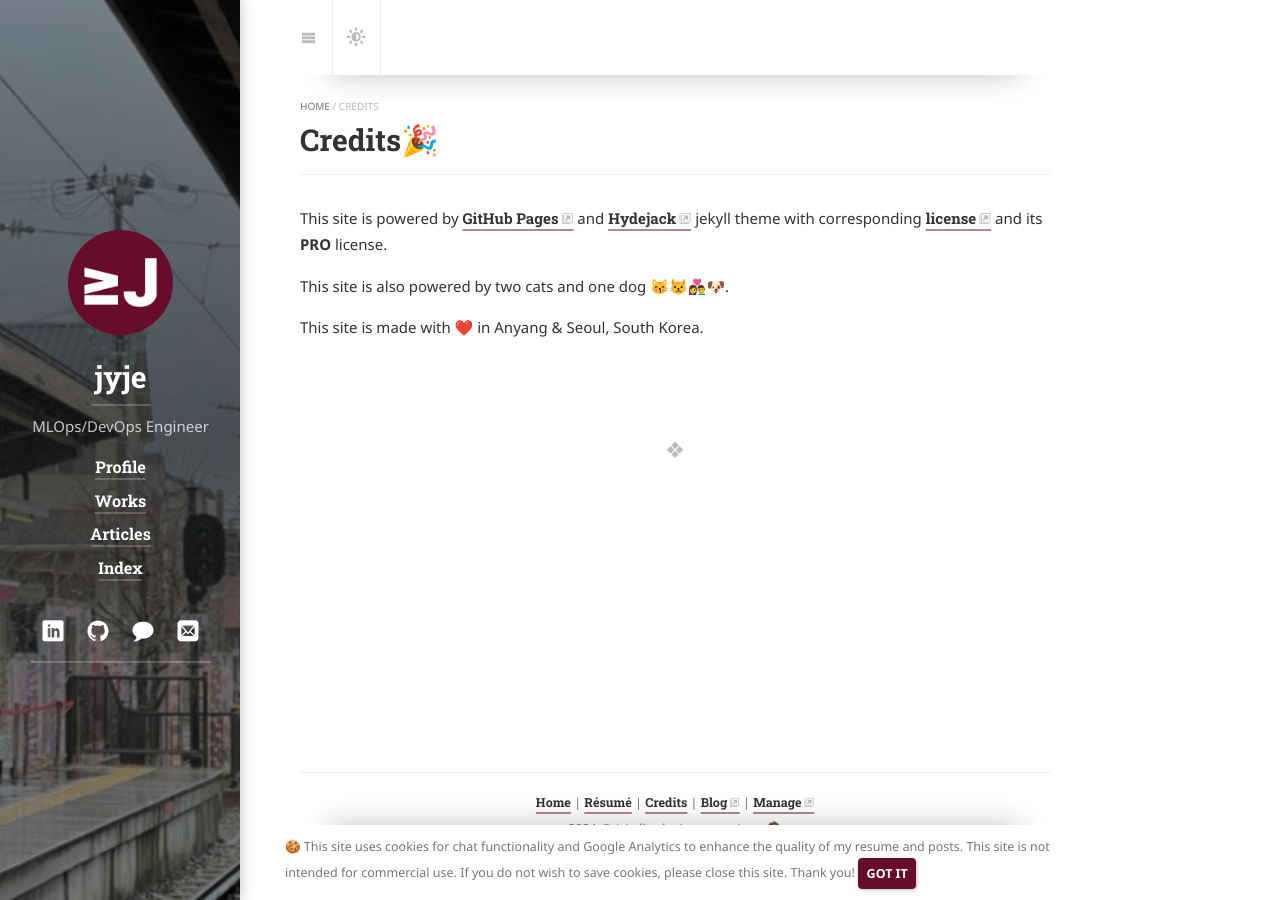
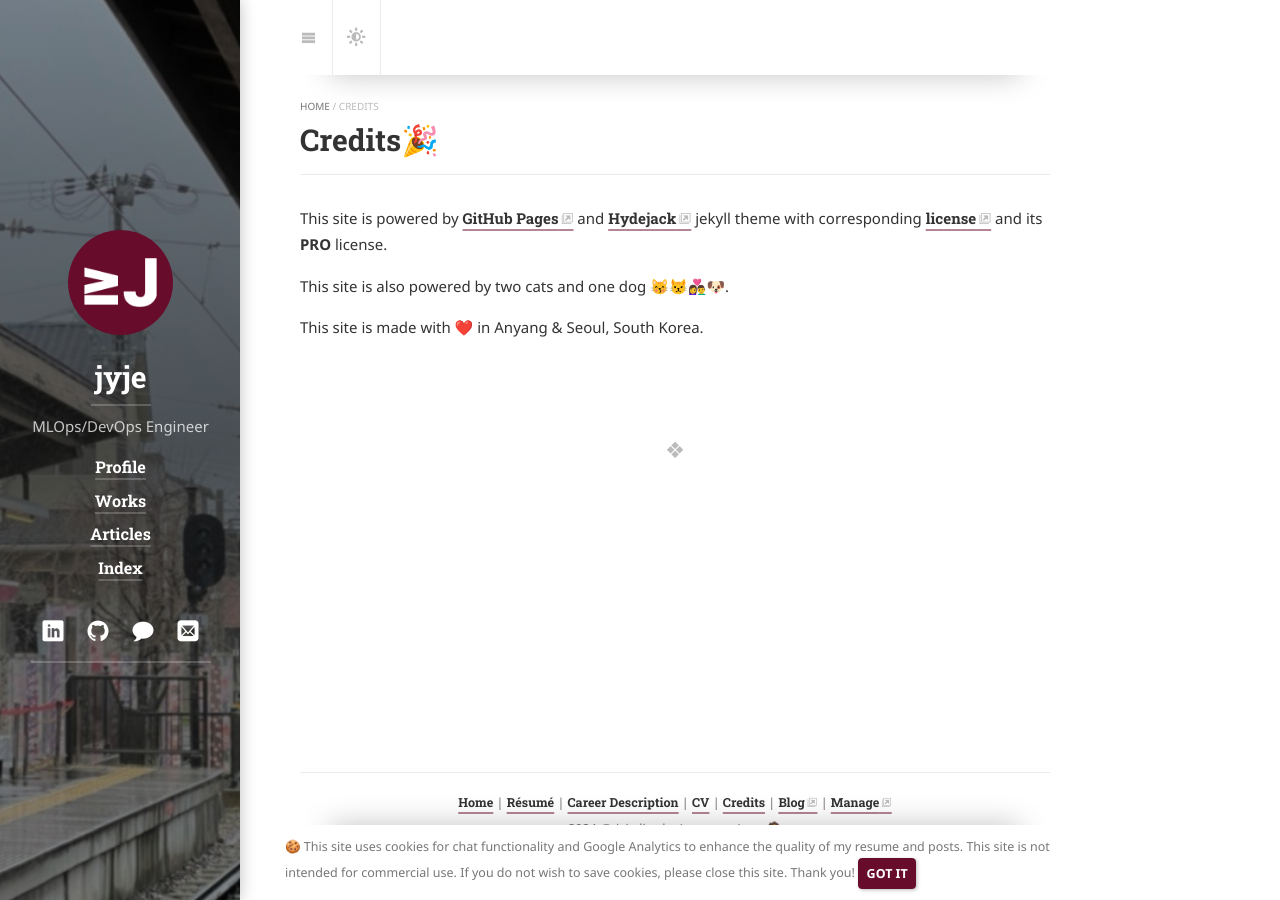
Before and after one commit to jyje/portfolio, a Jekyll site: the page built from credits.md, in a window 1280 px wide. Built offline with Jekyll 4.4.1, drawn with Linux system fonts in a browser that asks for light colours; cached includes are drawn as plain includes; nearby versions of some CDN libraries; some web fonts are replaced; library files that are not in the unit come from our copies; our own code applies the rules of GitHub Pages for plain Markdown files.

Commit message:
🔧 config: add cd, cv on footer

```diff
--- a/_config.yml
+++ b/_config.yml
@@ -57,8 +57,10 @@ legal:
     url:               /
   - title:             Résumé
     url:               /profile/resume
-  # - title:             CV
-  #   url:               /profile/cv
+  - title:             Career Description
+    url:               /profile/cd
+  - title:             CV
+    url:               /profile/cv
   - title:             Credits
     url:               /credits
   - title:             Blog
```
